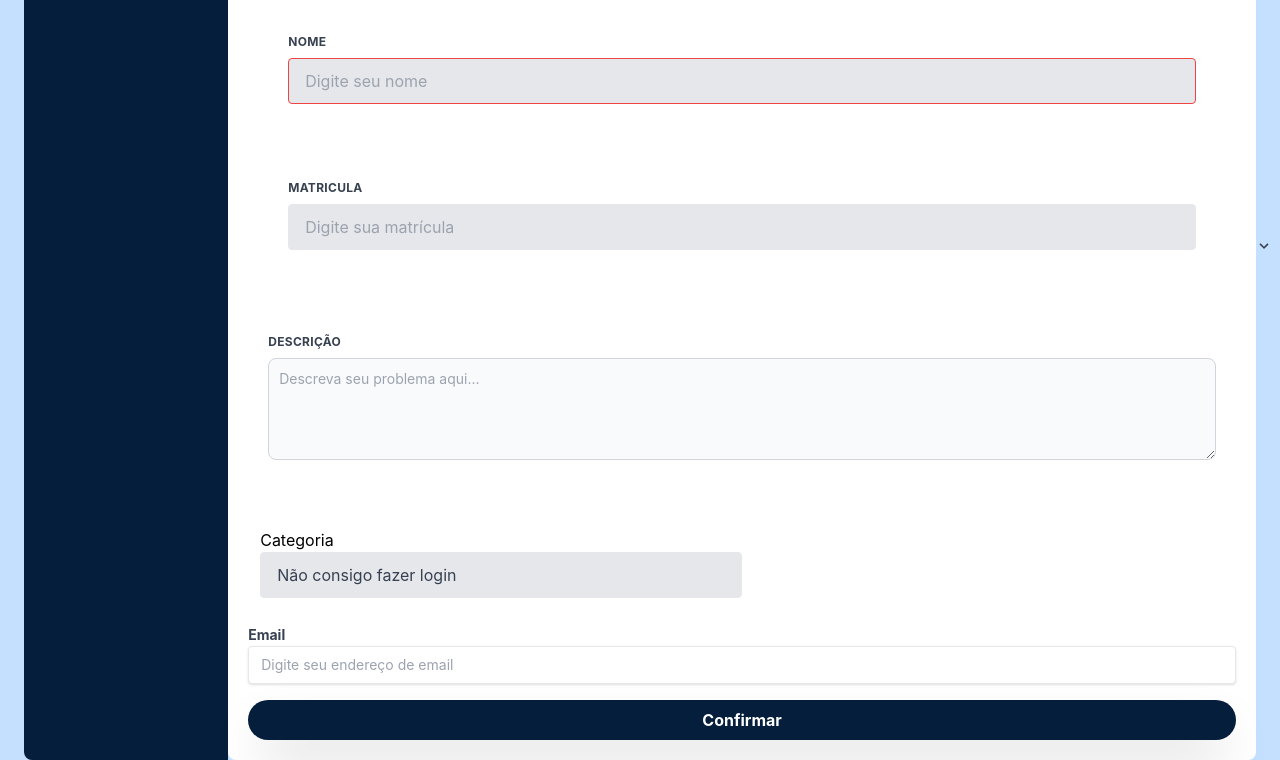
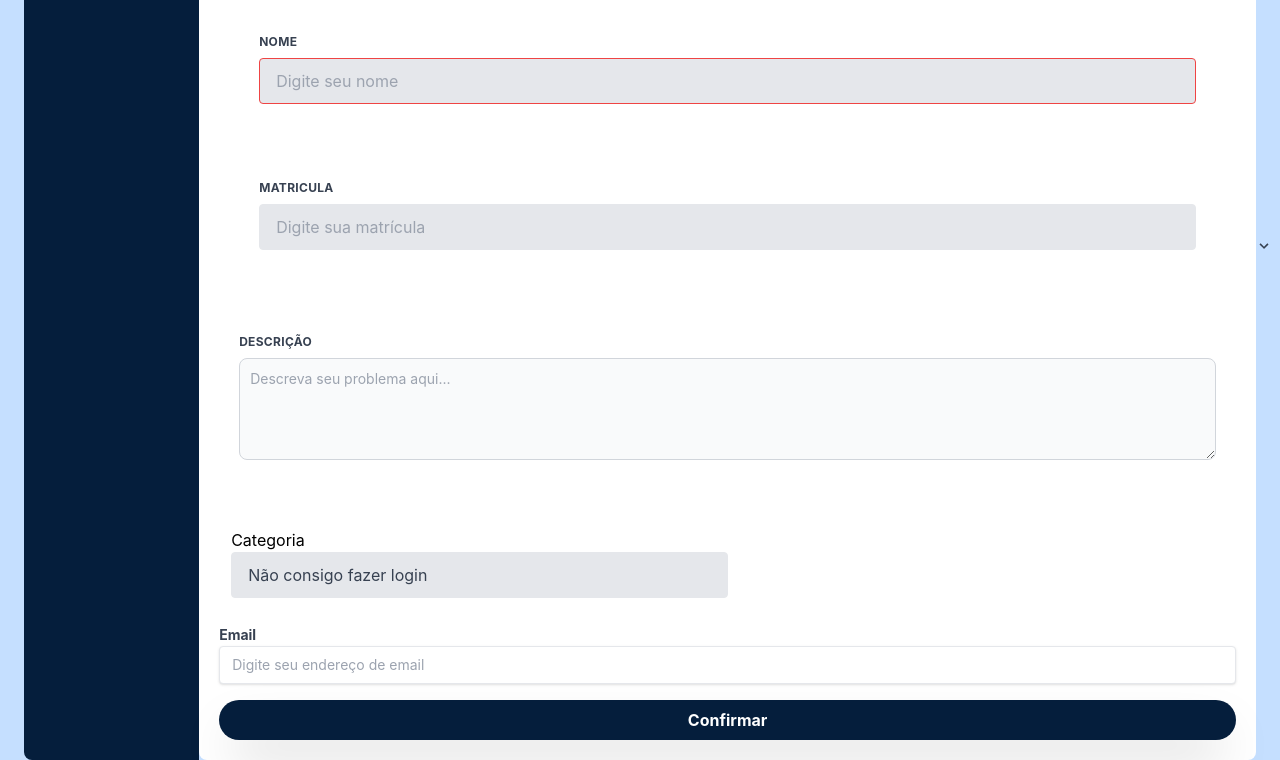
Before and after one commit to rogpessoa/sprintsupport, a plain HTML site: page gsuite.html in a window 1280 px wide. Shown: the part 154-914 px from the top of the page. Drawn offline with nearby package versions, Linux system fonts and the light colour scheme.

Commit message:
Alterando responsividade

```diff
--- a/gsuite.html
+++ b/gsuite.html
@@ -40,15 +40,15 @@
     </script>
 </head>
 
-<body class="md:w-24 lg:w-full xl:w-full bg-azul-claro font-inter flex justify-center items-center h-screen md:h-1/4 sm:h-16">
+<body class="sm:h-1/5 sm:w-1/5 md:w-full md:h-full lg:h-full lg:w-full xl:w-full bg-azul-claro font-inter flex justify-center items-center h-screen ">
 
-    <main class="w-full md:w-24 lg:w-full xl:w-full flex justify-center px-6 md:h-1/4 sm:h-full">
+    <main class="sm:h-1/5 sm:w-1/5 md:w-full md:h-full lg:h-full lg:w-full xl:w-full flex justify-center px-6">
         <!---- Local da logo  bg azul esucuro-->
-        <section class="flex flex:col md:flex-row bg-azul-escuro hidden lg:block w-1/5 rounded-l-lg">
+        <section class=" bg-azul-escuro hidden lg:block w-1/6 rounded-l-lg">
             <img class="p-6 m-auto" src="./img/logo.png" alt="logo">
         </section>
 
-        <section class="sm:w-1/5 sm:h-1/5 bg-white p-5 gap-6 flex flex-col rounded-lg lg:w-full justify-center lg:rounded-l-lg">
+        <section class="md:w-full md:h-full lg:w-full lg:h-full bg-white p-5 gap-6 flex flex-col rounded-lg justify-center lg:rounded-l-lg">
             <div class="self-center relative group">
                 <img class="p-6 m-auto" src="img/gsuite.png">
             </div>
@@ -56,7 +56,7 @@
             <div class="sm:w-1/5 sm:h-1/5 bg-white p-5 gap-6 flex flex-col rounded-lg lg:w-full justify-center lg:rounded-l-lg">
 
                 <!--DIV NOME -->
-                <div class="sm:w-1/5 sm:h-1/5 xl:w-full xl:h-full flex p-5 justify-start flex-wrap">
+                <div class="sm:w-1/5 sm:h-1/5 md:w-full md:h-full xl:w-full xl:h-full flex p-5 justify-start flex-wrap">
                     <label class="gap-5 font-inter block uppercase tracking-wide text-gray-700 text-xs font-bold mb-2" for="grid-first-name">
                             Nome
                     </label>
```
